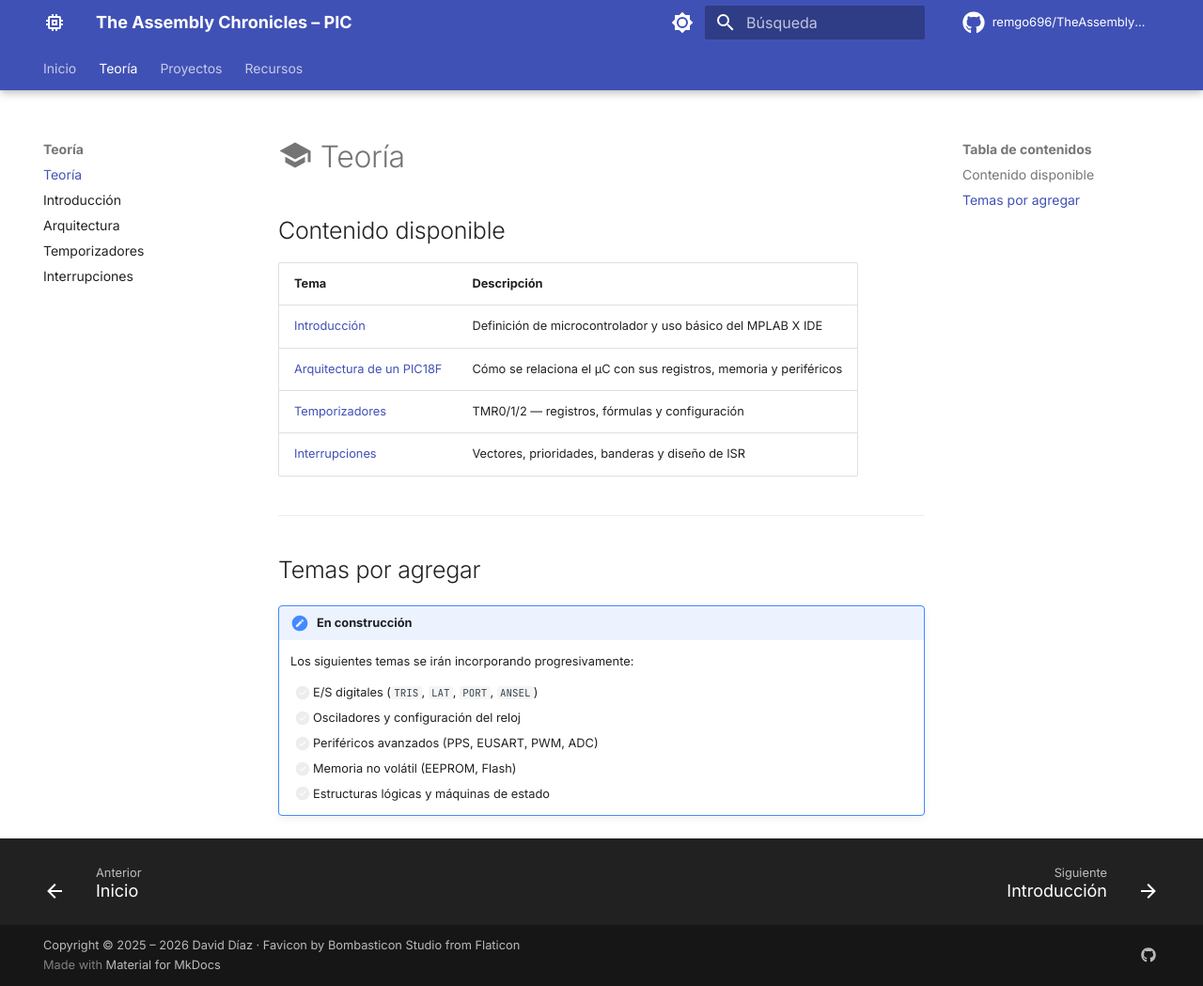
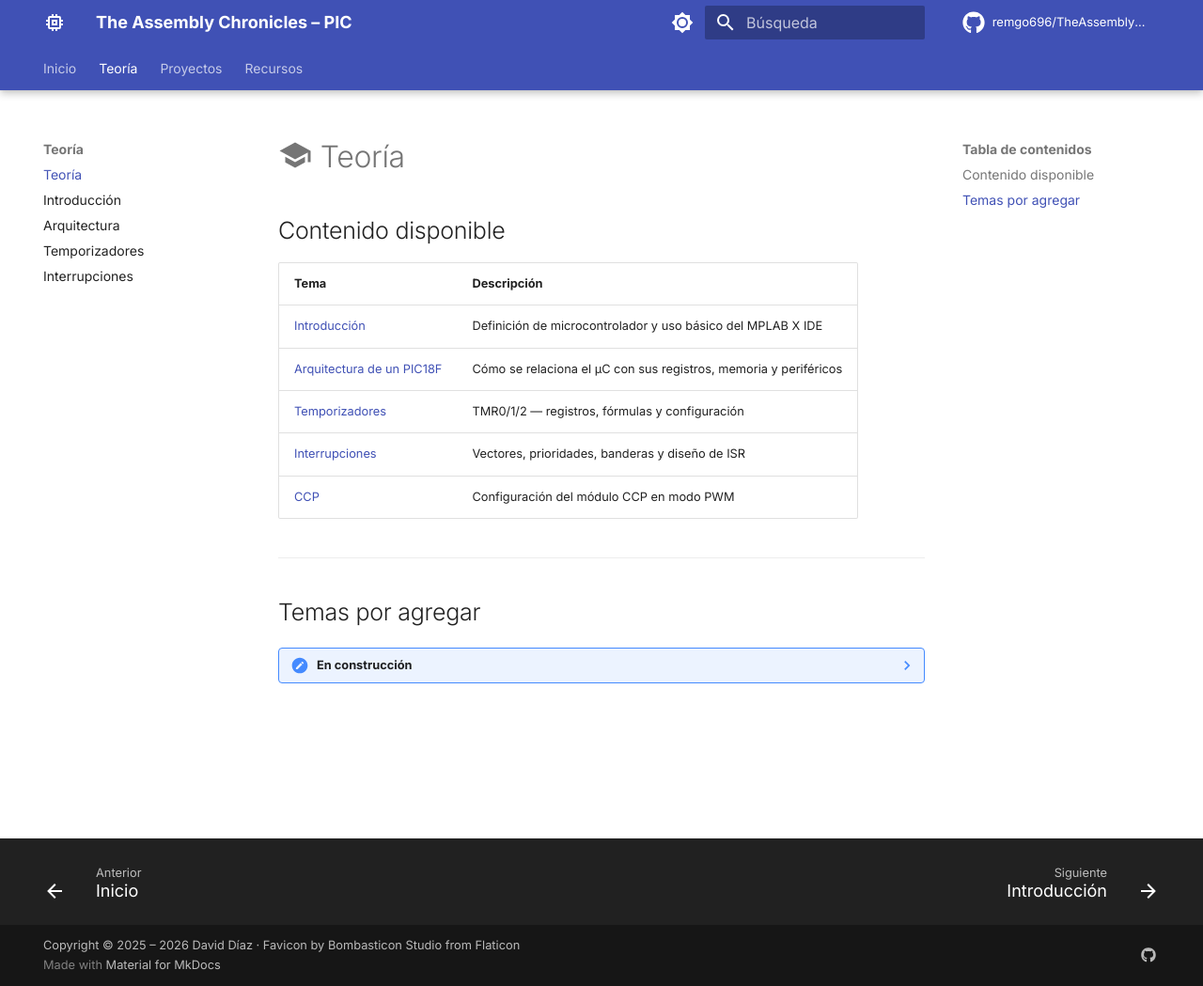
Before and after one commit to remgo696/TheAssemblyChronicles-PIC, an MkDocs documentation site: the page built from docs/teoria/index.md, in a window 1280 px wide and 1049 px high. Shown: the whole window at 94% size. Built offline with MkDocs 1.6.1 and Material for MkDocs 9.7.7, drawn with Linux system fonts in a browser that asks for light colours; comment, search, counter and statistics services are not loaded.

```diff
--- a/docs/teoria/index.md
+++ b/docs/teoria/index.md
@@ -13,17 +13,17 @@ description: Fundamentos teóricos del PIC18F57Q43 — arquitectura, temporizado
 | [Arquitectura de un PIC18F](arquitectura.md) | Cómo se relaciona el µC con sus registros, memoria y periféricos |
 | [Temporizadores](temporizadores.md) | TMR0/1/2 — registros, fórmulas y configuración |
 | [Interrupciones](interrupciones.md) | Vectores, prioridades, banderas y diseño de ISR |
+| [CCP](ccp.md) | Configuración del módulo CCP en modo PWM |
 
 ---
 
 ## Temas por agregar
 
-!!! note "En construcción"
+??? note "En construcción"
 
     Los siguientes temas se irán incorporando progresivamente:
 
-    - [ ] E/S digitales (`TRIS`, `LAT`, `PORT`, `ANSEL`)
-    - [ ] Osciladores y configuración del reloj
-    - [ ] Periféricos avanzados (PPS, EUSART, PWM, ADC)
-    - [ ] Memoria no volátil (EEPROM, Flash)
-    - [ ] Estructuras lógicas y máquinas de estado
+    - [ ] Osciladores (configuración del reloj)
+    - [ ] Interrupciones
+    - [ ] Celdas lógica configurable
+    - [ ] Convertidor analógico-digital (ADC²)
```
Also changed, not shown: docs/teoria/arquitectura.md (+2 -2 lines), docs/teoria/ccp.md (added, +76 -0 lines), docs/teoria/introduccion.md (+5 -4 lines), docs/assets/images/ccp_block_diagram.png (added), docs/assets/images/ccp_register_pwm.png (added).
